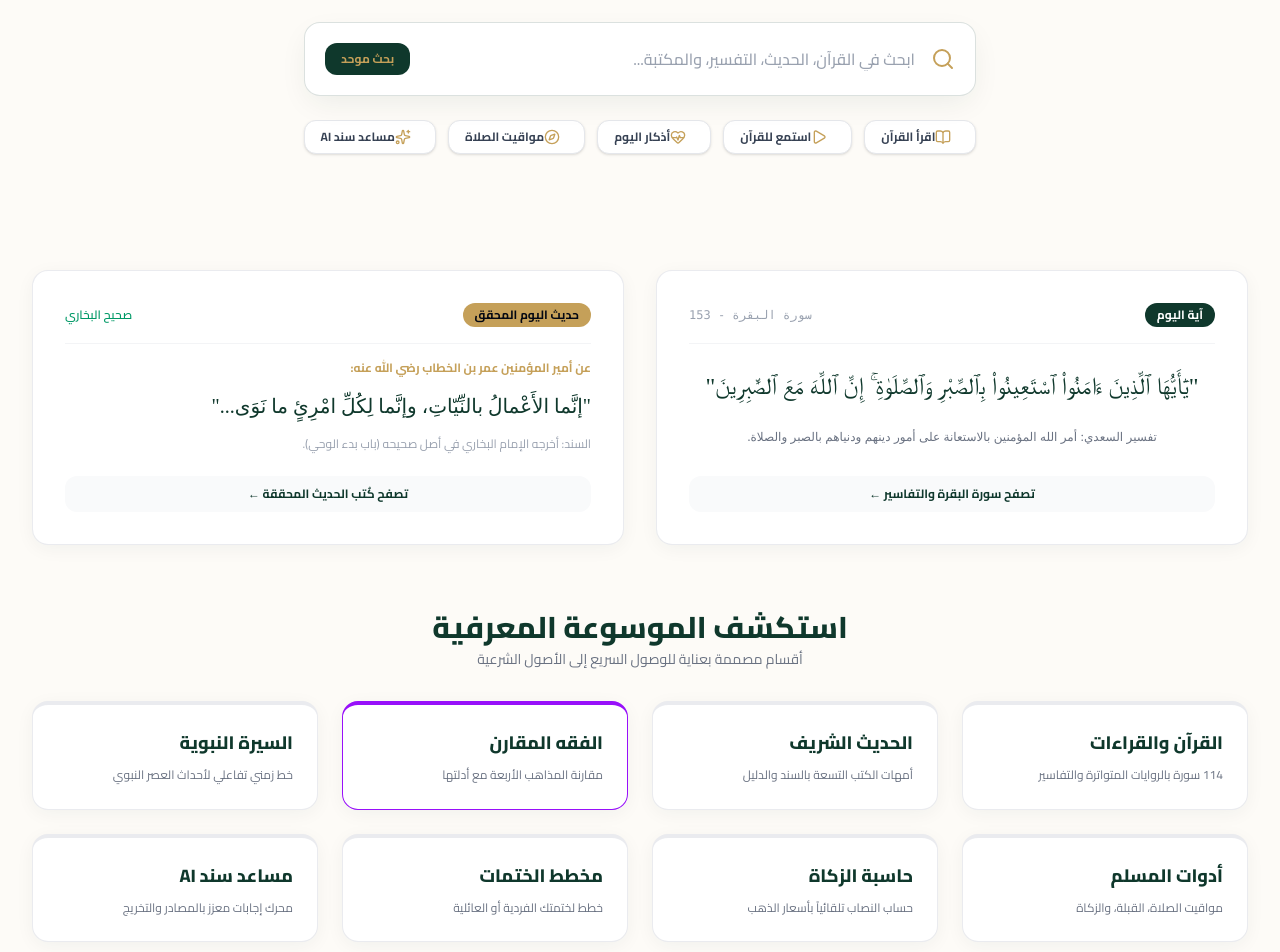
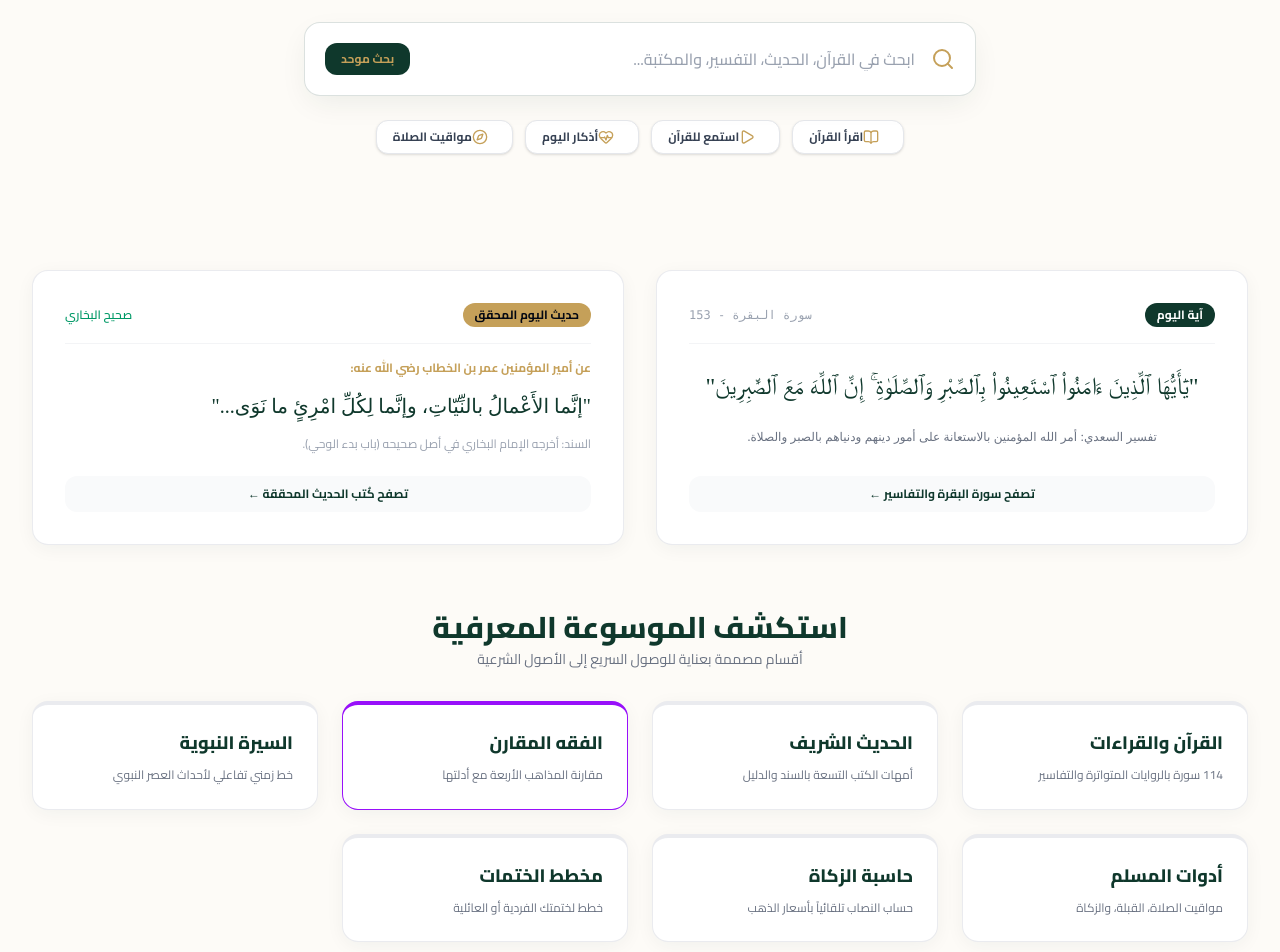
Before and after one commit to youssef-mohamed07/islam, a Next.js app: page / in a window 1280 px wide. Shown: the part 480-1432 px from the top of the page. Built offline with nearby package versions, Linux system fonts and the light colour scheme; no server answers; a web font is replaced by a local one.

Commit message:
refactor: remove AI assistant options from the home page

```diff
--- a/app/page.tsx
+++ b/app/page.tsx
@@ -105,8 +105,7 @@ export default function Home() {
                   { label: 'اقرأ القرآن', tab: 'quran', icon: BookOpen },
                   { label: 'استمع للقرآن', tab: 'quran', icon: Play },
                   { label: 'أذكار اليوم', tab: 'adhkar', icon: HeartPulse },
-                  { label: 'مواقيت الصلاة', tab: 'tools', icon: Compass },
-                  { label: 'مساعد سند AI', tab: 'ai', icon: Sparkles }
+                  { label: 'مواقيت الصلاة', tab: 'tools', icon: Compass }
                 ].map((action) => {
                   const Icon = action.icon;
                   return (
@@ -207,8 +206,7 @@ export default function Home() {
                   { title: 'السيرة النبوية', desc: 'خط زمني تفاعلي لأحداث العصر النبوي', tab: 'seerah', color: 'border-blue-600' },
                   { title: 'أدوات المسلم', desc: 'مواقيت الصلاة، القبلة، والزكاة', tab: 'tools', color: 'border-emerald-600' },
                   { title: 'حاسبة الزكاة', desc: 'حساب النصاب تلقائياً بأسعار الذهب', link: '/zakat', color: 'border-emerald-600' },
-                  { title: 'مخطط الختمات', desc: 'خطط لختمتك الفردية أو العائلية', tab: 'khatmah', color: 'border-amber-500' },
-                  { title: 'مساعد سند AI', desc: 'محرك إجابات معزز بالمصادر والتخريج', tab: 'ai', color: 'border-[#0F382C]' }
+                  { title: 'مخطط الختمات', desc: 'خطط لختمتك الفردية أو العائلية', tab: 'khatmah', color: 'border-amber-500' }
                 ].map((m) => (
                   <div
                     key={m.title}
```
